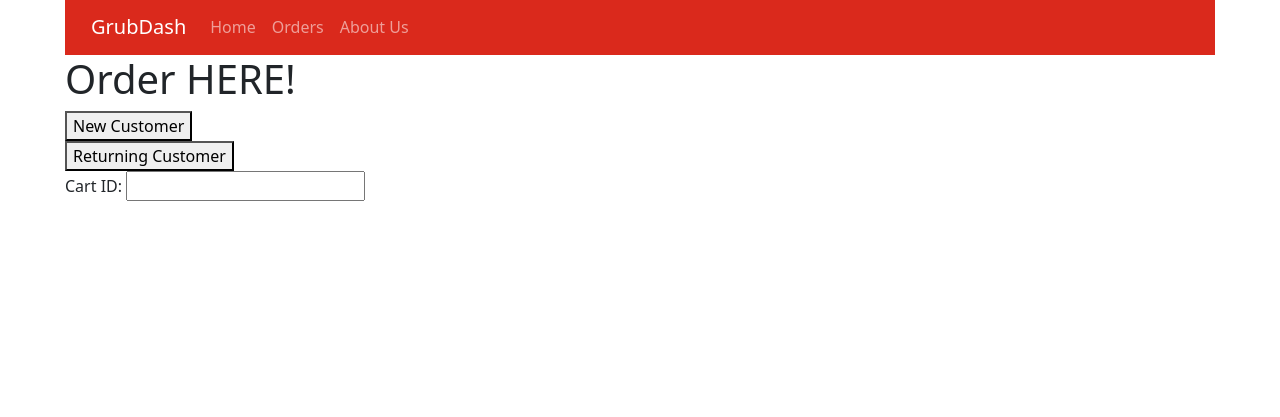
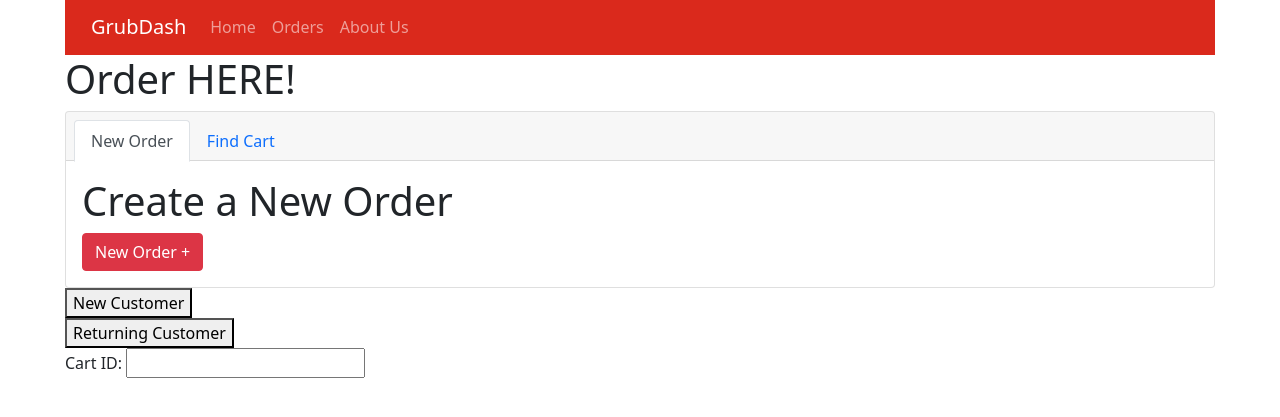
Before and after one commit to chasemax/grubdash, a Django app: page /order/ in a window 1280 px wide. Shown: the part 26-443 px from the top of the page. Run offline with Django 3.2, Linux system fonts and the light colour scheme; some libraries are stand-ins or nearby versions.

Commit message:
newCart works

```diff
--- a/deliveryapp/models.py
+++ b/deliveryapp/models.py
@@ -40,7 +40,7 @@ class Cart(models.Model) :
     deliveryzip = models.CharField(max_length=10)
 
     cardnumber = models.CharField(max_length=16)
-    cardexpiration = models.DateField()
+    cardexpiration = models.DateField(null=True, blank=True)
     cardcvv = models.CharField(max_length=3)
 
     items = models.ManyToManyField('Item', through='CartItem')
--- a/deliveryapp/urls.py
+++ b/deliveryapp/urls.py
@@ -6,10 +6,10 @@ urlpatterns = [
     path("", indexPageView, name='index'),
     path("about/", aboutPageView, name='about'),
     path("order/", orderPageView, name='order'),
-    path("cart/", cartPageView, name="cart"),
+    path("cart/<int:cart_number>/", cartPageView, name="cart"),
     path("newcart/", newCartPageView, name="newcart"),
     path("deleteitem/", deleteItemPageView, name="delete-item"),
-    path("edititem/<int:cart_item_id>/", editItemPageView, name="cart"),
+    path("edititem/<int:cart_item_id>/", editItemPageView, name="edit-item"),
     path("saveitem/", saveItemPageView, name="save-item"),
     path("restaurant/<int:cart_number>/", restaurantPageView, name="restaurant"),   # Chase will do
     path("item/<int:cart_number>/<int:restaurant_id>/", itemPageView, name="item"), # Chase will do
--- a/deliveryapp/views.py
+++ b/deliveryapp/views.py
@@ -1,5 +1,6 @@
 from django.http.response import HttpResponse
 from django.shortcuts import redirect, render
+from deliveryapp.models import Cart
 
 # Create your views here.
 def indexPageView(request) :
@@ -11,7 +12,7 @@ def aboutPageView(request) :
 def orderPageView(request) :
     return render(request, 'deliveryapp/order.html')
 
-def cartPageView(request) :
+def cartPageView(request, cart_number) :
     return render(request, 'deliveryapp/cart.html')
 
 
@@ -31,7 +32,13 @@ def submitOrderPageView(request) :
 
 
 def newCartPageView(request) :
-    return redirect('cart', cart_number=x)
+    newCart = Cart.objects.create()
+
+
+
+    newCartNum = newCart.id
+
+    return redirect('cart', newCartNum)
 
 def deleteItemPageView(request) :
     return redirect('cart')
--- a/templates/deliveryapp/order.html
+++ b/templates/deliveryapp/order.html
@@ -2,6 +2,37 @@
 {% block bodyblock %}
 
 <h1> Order HERE! </h1>
+
+<div class="card ">
+    <div class="card-header">
+        <ul class="nav nav-tabs card-header-tabs pull-right"  id="myTab" role="tablist">
+            <li class="nav-item">
+                <a class="nav-link active" id="newOrder-tab" data-toggle="tab" href="#newOrder" role="tab" aria-controls="newOrder" aria-selected="true">New Order</a>
+            </li>
+            <li class="nav-item">
+                <a class="nav-link" id="findCart-tab" data-toggle="tab" href="#findCart" role="tab" aria-controls="findCart" aria-selected="false">Find Cart</a>
+            </li>
+        </ul>
+    </div>
+
+    <div class="card-body">
+        <div class="tab-content" id="myTabContent">
+            <div class="tab-pane fade show active" id="newOrder" role="tabpanel" aria-labelledby="newOrder-tab">
+                <h1>Create a New Order</h1>
+
+                <a class="btn btn-danger " href="{% url 'newcart' %}" role="button">New Order +</a>
+            </div>
+            <div class="tab-pane fade" id="findCart" role="tabpanel" aria-labelledby="findCart-tab">
+                <h1>Find a Cart</h1>
+                <br>
+
+            </div>
+
+        </div>
+    </div>
+</div>
+
+
 
 <button type="button">New Customer</button>
 <div>
```
Also changed, not shown: deliveryapp/migrations/0001_initial.py, deliveryapp/migrations/0002_alter_restaurant_addressline2.py (deleted).
